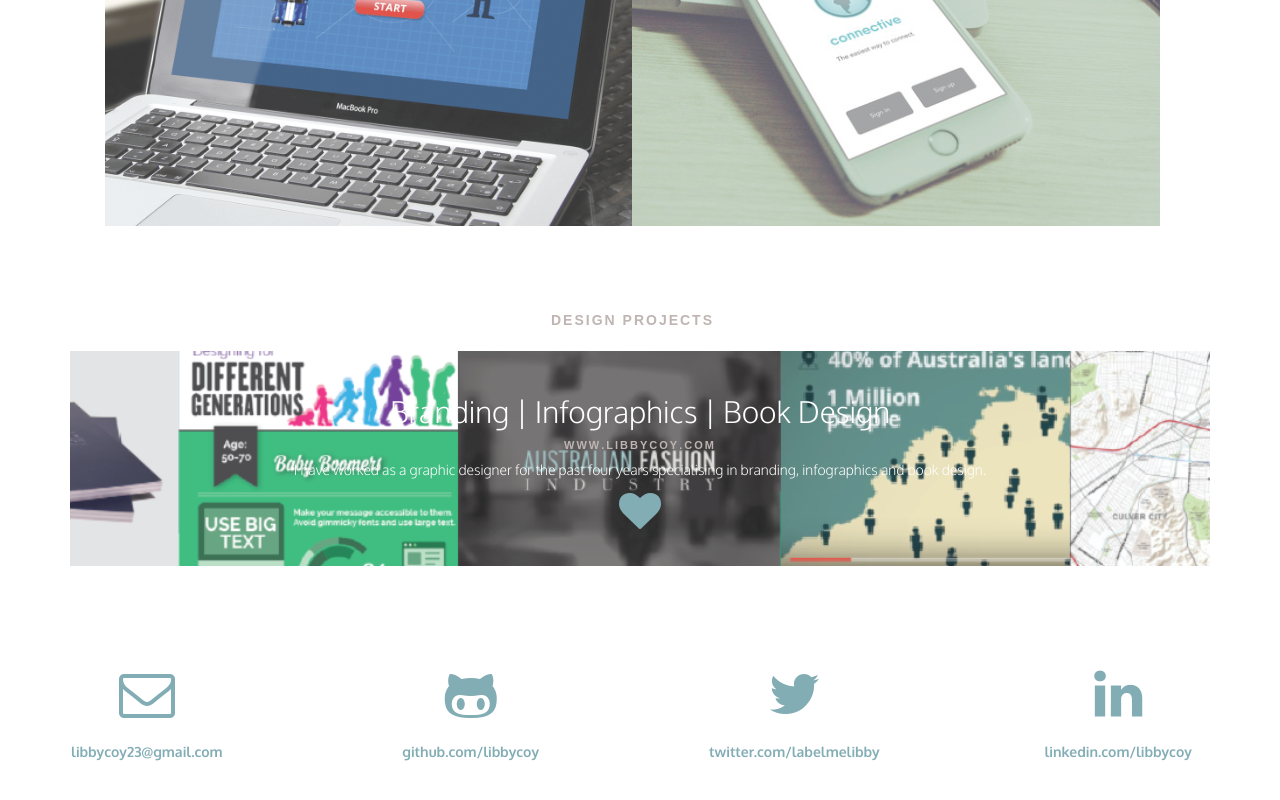
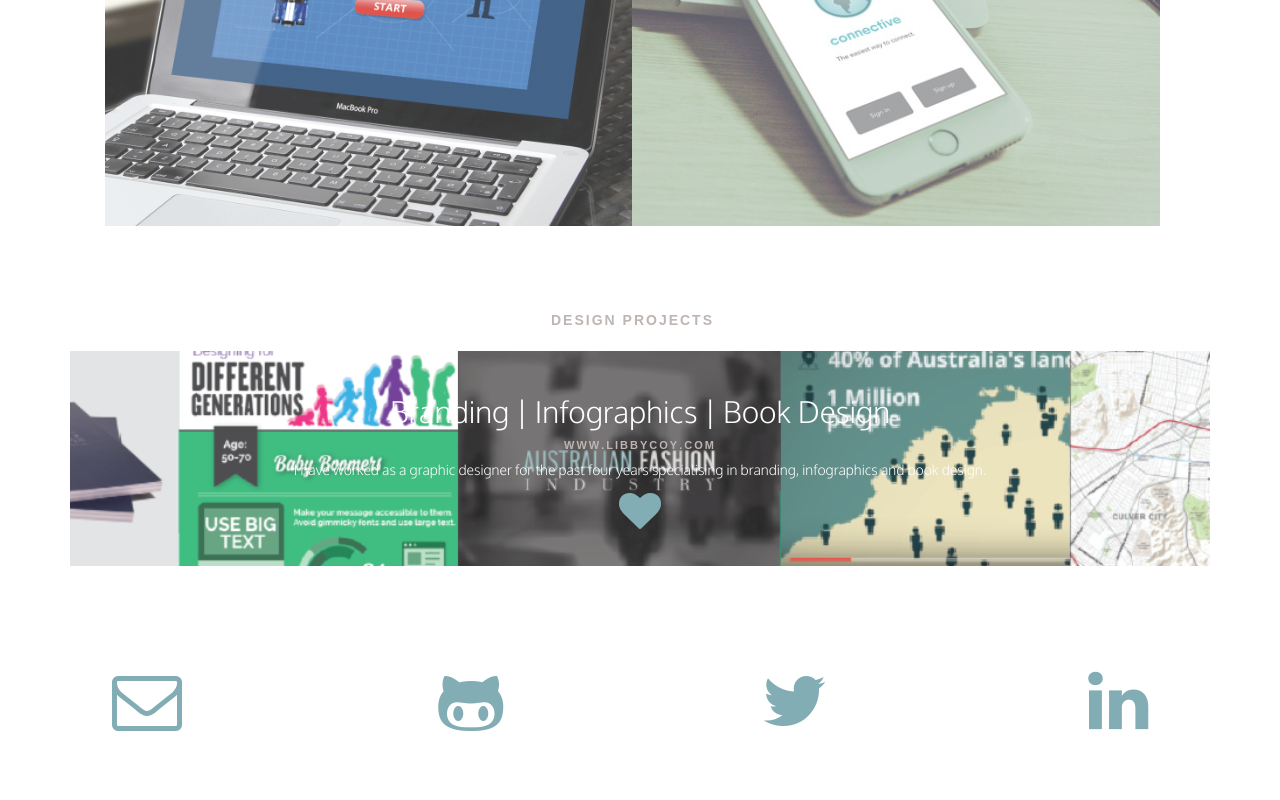
Before and after one commit to libbycoy/libbycoy.github.io, a plain HTML site: page index.html in a window 1280 px wide. Shown: the part 2925-3725 px from the top of the page. Drawn offline with nearby package versions, Linux system fonts and the light colour scheme.

Commit message:
removed links

```diff
--- a/index.html
+++ b/index.html
@@ -267,31 +267,19 @@
 
     <div class="row row-center bottom">
     <div class="col-md-3 text-center" id="email">
-      <a href="mailto:libbycoy23@gmail.com" target="_blank" ><i class="fa fa-envelope-o fa-4x"></i></a>
-      <br>
-      <br>
-      <p class="sub-contact">libbycoy23@gmail.com</p>
+      <a href="mailto:libbycoy23@gmail.com" target="_blank" ><i class="fa fa-envelope-o fa-5x"></i></a>
     </div>
 
     <div class="col-md-3 text-center" id="git">
-      <a href="https://github.com/libbycoy" target="_blank" ><i class="fa fa-github-alt fa-4x"></i></a>
-      <br>
-      <br>
-      <p class="sub-contact">github.com/libbycoy</p>
+      <a href="https://github.com/libbycoy" target="_blank" ><i class="fa fa-github-alt fa-5x"></i></a>
     </div>
 
     <div class="col-md-3 text-center" id="twitter">
-      <a href="https://twitter.com/labelmelibby" target="_blank" ><i class="fa fa-twitter fa-4x"></i></a>
-      <br>
-      <br>
-      <p class="sub-contact">twitter.com/labelmelibby</p>
+      <a href="https://twitter.com/labelmelibby" target="_blank" ><i class="fa fa-twitter fa-5x"></i></a>
     </div>
 
       <div class="col-md-3 text-center" id="linkedin">
-        <a href="https://au.linkedin.com/in/libbycoy" target="_blank" ><i class="fa fa-linkedin fa-4x"></i></a>
-        <br>
-        <br>
-        <p class="sub-contact">linkedin.com/libbycoy</p>
+        <a href="https://au.linkedin.com/in/libbycoy" target="_blank" ><i class="fa fa-linkedin fa-5x"></i></a>
       </div>
 
     </div>
```
